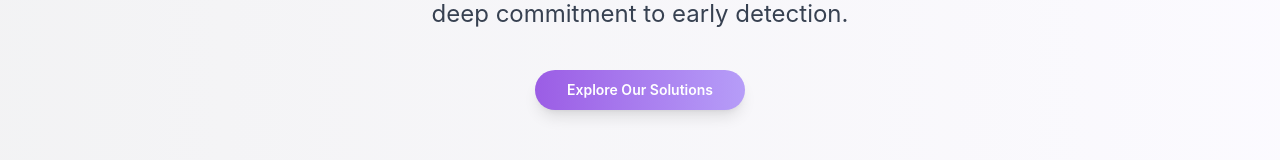
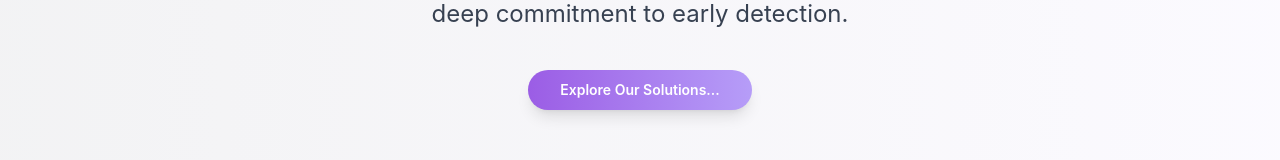
Before and after one commit to Paroksh1/optrix-diagnostics-hub, a React (Vite) app: page /about in a window 1280 px wide. Shown: the part 314-474 px from the top of the page. Built offline with nearby package versions, Linux system fonts and the light colour scheme.

Commit message:
Auto: Final commit before deployment

```diff
--- a/src/pages/About.tsx
+++ b/src/pages/About.tsx
@@ -55,7 +55,7 @@ const About: React.FC = () => {
                 asChild
               >
                 <Link to="/products/lumora-scan" className="flex items-center">
-                  Explore Our Solutions
+                  Explore Our Solutions...
                 </Link>
               </Button>
             </div>
```
